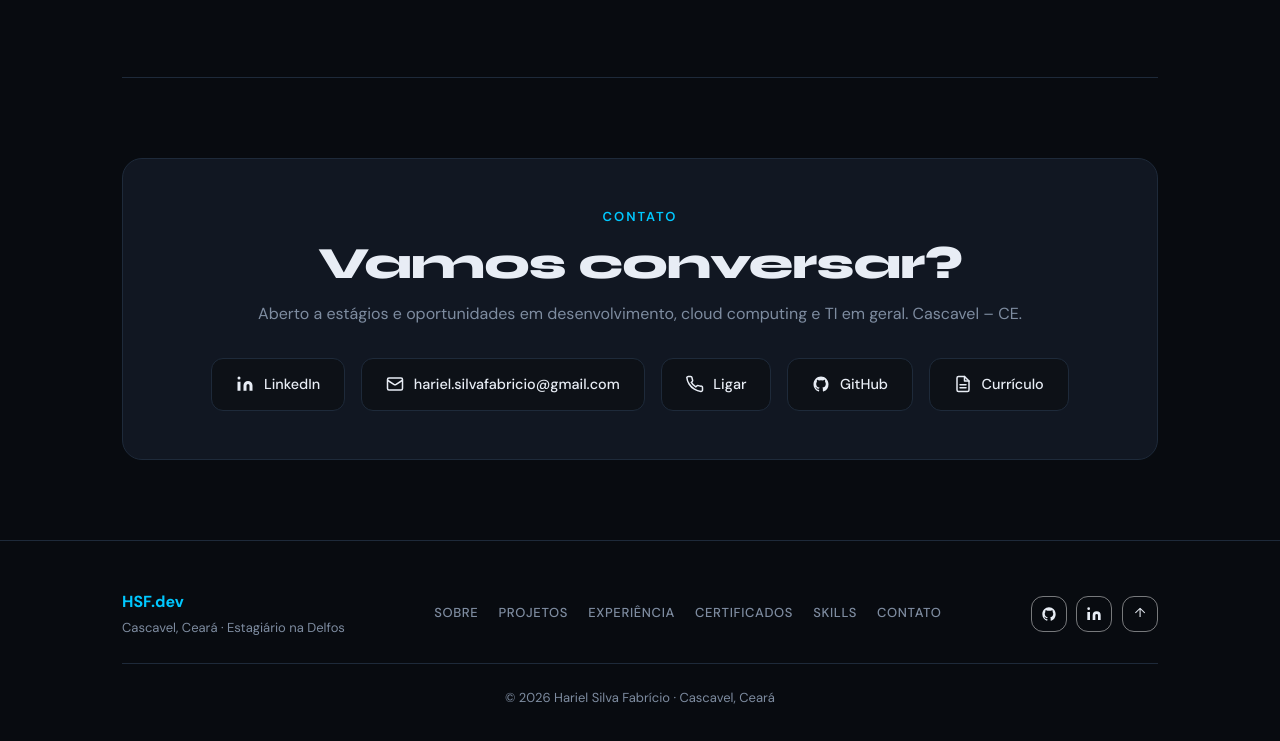
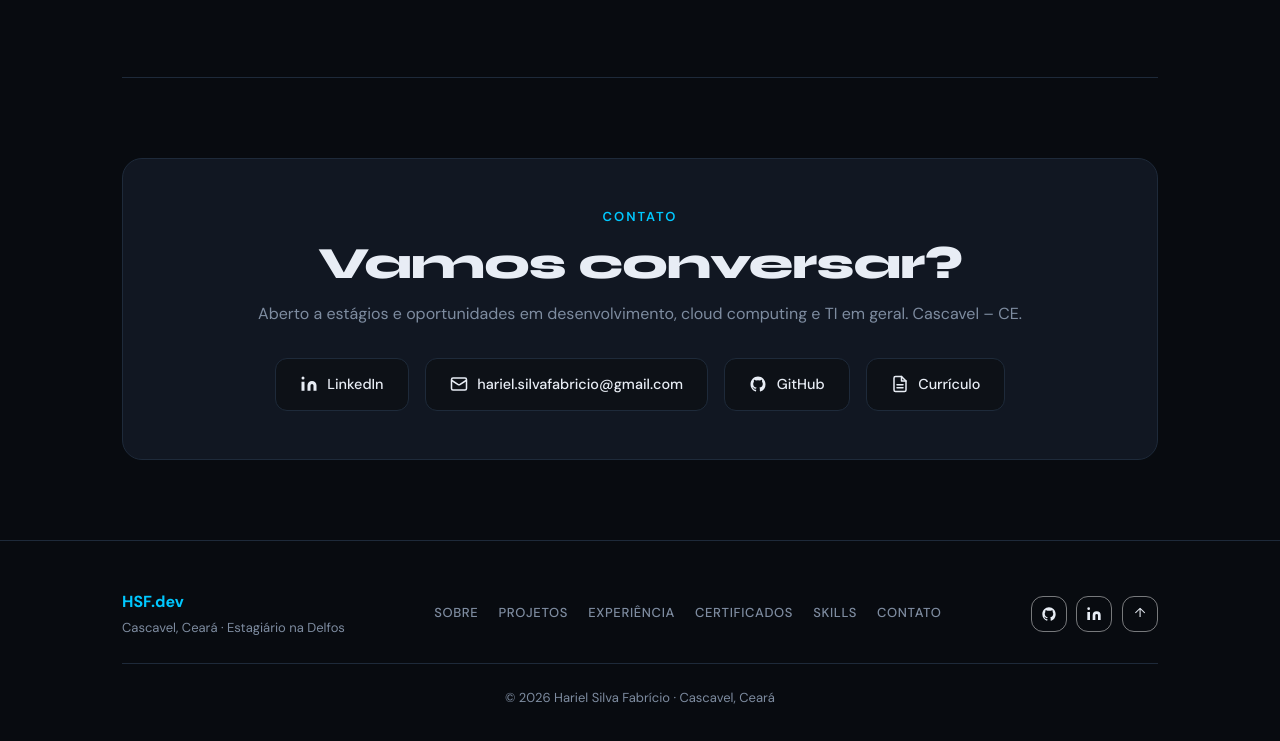
Before and after one commit to hriel123/Portifolio, a plain HTML site: page index.html in a window 1280 px wide. Shown: the part 10437-11178 px from the top of the page. Drawn offline with Linux system fonts and the light colour scheme.

Commit message:
Remove the phone number from the site
The contact section of the home page and the header of the online
resume no longer show the phone number. It stays only in the PDF
resume.

Assisted-by: Claude:claude-opus-5-5 [Claude-Code]

```diff
--- a/index.html
+++ b/index.html
@@ -2692,10 +2692,6 @@
         <svg width="18" height="18" viewBox="0 0 24 24" fill="none" stroke="currentColor" stroke-width="2"><rect x="2" y="4" width="20" height="16" rx="2"/><path d="m22 7-8.97 5.7a1.94 1.94 0 0 1-2.06 0L2 7"/></svg>
         hariel.silvafabricio@gmail.com
       </a>
-      <a href="tel:+5585991690153" class="contact-link">
-        <svg width="18" height="18" viewBox="0 0 24 24" fill="none" stroke="currentColor" stroke-width="2"><path d="M22 16.92v3a2 2 0 0 1-2.18 2 19.79 19.79 0 0 1-8.63-3.07A19.5 19.5 0 0 1 4.15 12a19.79 19.79 0 0 1-3.07-8.67A2 2 0 0 1 3.06 2h3a2 2 0 0 1 2 1.72c.127.96.361 1.903.7 2.81a2 2 0 0 1-.45 2.11L7.09 9.91a16 16 0 0 0 6 6l1.27-1.27a2 2 0 0 1 2.11-.45c.907.339 1.85.573 2.81.7A2 2 0 0 1 22 16.92z"/></svg>
-        Ligar
-      </a>
       <a href="https://github.com/hriel123" target="_blank" rel="noopener" class="contact-link">
         <svg width="18" height="18" viewBox="0 0 24 24" fill="currentColor"><path d="M12 2C6.48 2 2 6.58 2 12.25c0 4.53 2.87 8.37 6.84 9.73.5.1.68-.22.68-.5 0-.24-.01-1.04-.01-1.89-2.78.62-3.37-1.22-3.37-1.22-.45-1.18-1.11-1.5-1.11-1.5-.9-.64.07-.63.07-.63 1 .07 1.53 1.06 1.53 1.06.89 1.56 2.34 1.11 2.91.85.09-.66.35-1.11.63-1.37-2.22-.26-4.56-1.14-4.56-5.06 0-1.12.39-2.03 1.03-2.75-.1-.26-.45-1.31.1-2.73 0 0 .84-.28 2.75 1.05a9.28 9.28 0 0 1 5 0c1.91-1.33 2.75-1.05 2.75-1.05.55 1.42.2 2.47.1 2.73.64.72 1.03 1.63 1.03 2.75 0 3.93-2.34 4.79-4.57 5.05.36.32.68.94.68 1.9 0 1.37-.01 2.47-.01 2.81 0 .27.18.6.69.5A10.26 10.26 0 0 0 22 12.25C22 6.58 17.52 2 12 2z"/></svg>
         GitHub
```
Also changed, not shown: curriculo.html (+0 -1 lines).
